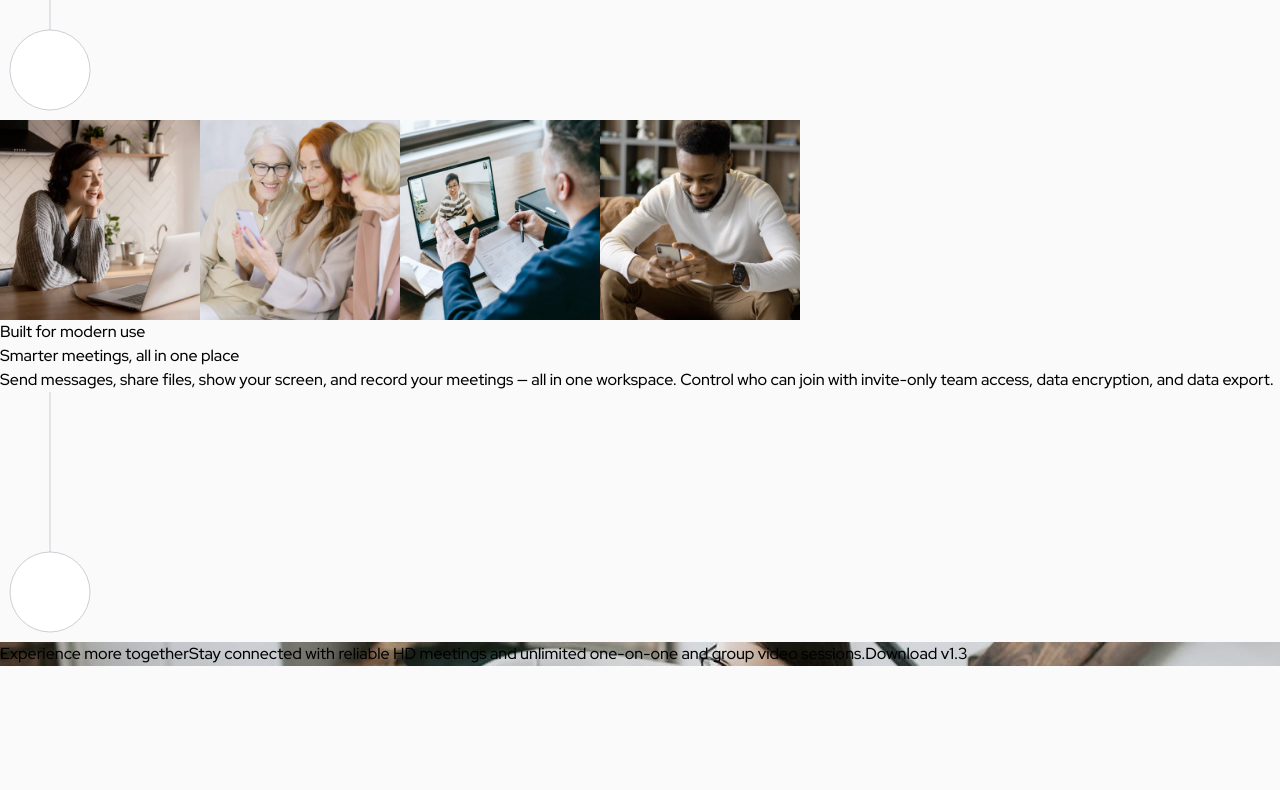
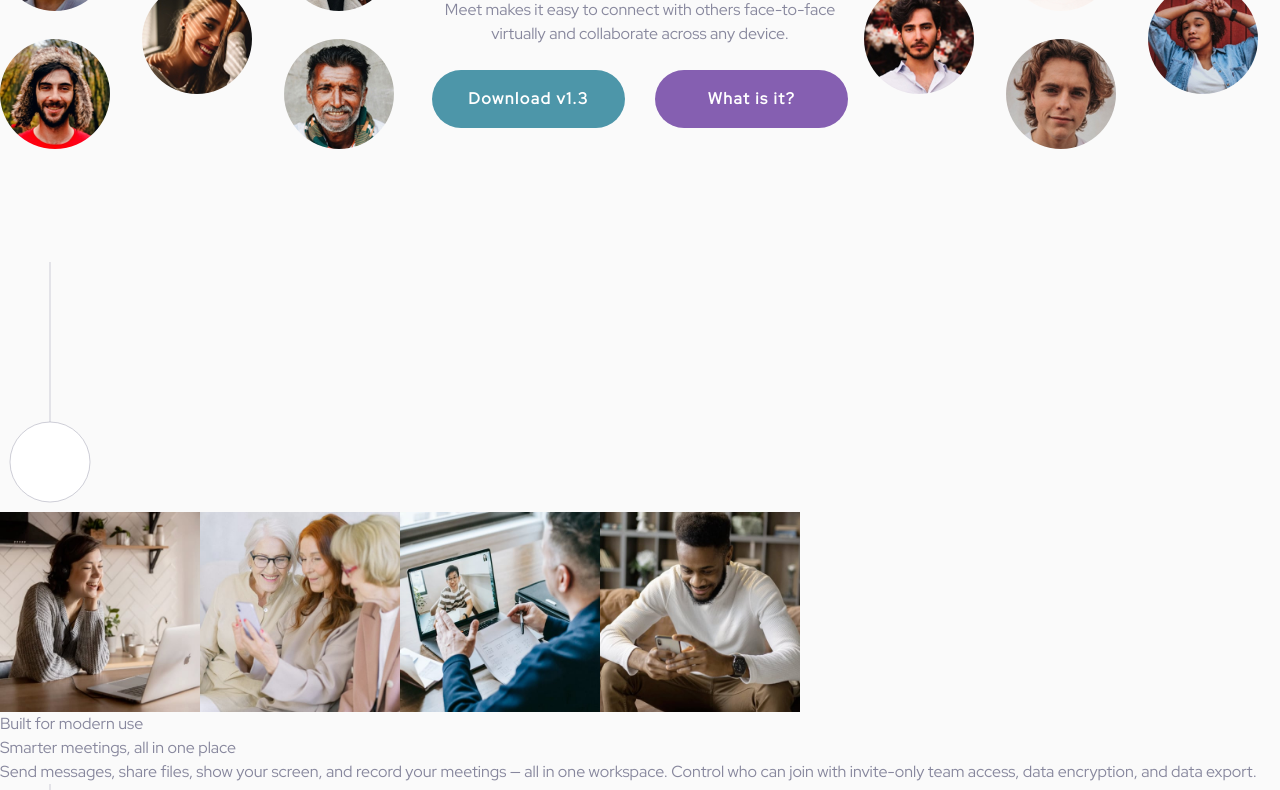
Before and after one commit to bertyruan/bertyruan.github.io, a plain HTML site: page index.html in a window 1280 px wide. Shown: the part 278-1068 px from the top of the page. Before the commit the page ends 944 px from the top, so only its background shows below. Drawn offline with Linux system fonts and the light colour scheme.

Commit message:
finishes desktop header

```diff
--- a/index.html
+++ b/index.html
@@ -6,32 +6,36 @@
   <link rel="icon" type="image/png" sizes="32x32" href="./assets/favicon-32x32.png">
   <link rel="preconnect" href="https://fonts.googleapis.com">
   <link rel="preconnect" href="https://fonts.gstatic.com" crossorigin>
-  <link href="https://fonts.googleapis.com/css2?family=Red+Hat+Display:wght@500&display=swap" rel="stylesheet">
+  <link href="https://fonts.googleapis.com/css2?family=Red+Hat+Display&display=swap" rel="stylesheet">
 
   <link rel="stylesheet" href="bell-modern.css">
   <link rel="stylesheet" href="utility.css">
   <link rel="stylesheet" href="style.css">
-  <title>Frontend Mentor | Meet landing page</title>
+  <title>Meet landing page</title>
 </head>
 <body>
   <div class="container">
     <div class="logo">
       <img src="assets/logo.svg" alt="logo">
     </div>
-    <div class="header flex">
-      <div class="header__image--a banner"></div>
-      <div class="header__image--b banner"></div>
+    <div class="header">
+      <div class="header__banner--a">
+        <div class="header__image--a banner"></div>
+        <div class="header__image--b banner"></div>
+      </div>
       <div class="header__content">
         <div class="header__title">Group Chat for Everyone</div>
         <div class="header__description">
           Meet makes it easy to connect with others face-to-face virtually and collaborate across any device.
         </div>
         <div class="header__cta">
-          <button>Download v1.3</button>
-          <button>What is it?</button>
+          <button class="button__primary">Download <span class="button__version-text">v1.3</span></button>
+          <button class="button__secondary">What is it?</button>
         </div>
       </div>
-      <div class="header__image--c banner"></div>
+      <div class="header__banner--a">
+        <div class="header__image--c banner"></div>
+      </div>
     </div>
     <div class="spacer">
       <img src="assets/spacer.svg">
@@ -64,7 +68,7 @@
         Stay connected with reliable HD meetings and unlimited one-on-one and group video sessions.
       </div>
       <div class="footer__cta">
-        <button>Download v1.3</button>
+        <button class="button__secondary">Download <span class="button__version-text">v1.3</span></button>
       </div>
     </div>
   </div>
--- a/style.css
+++ b/style.css
@@ -1,5 +1,6 @@
 html, body, .container {
     height: 100%;
+    font-size: 16px;
 }
 
 .container {
@@ -8,21 +9,40 @@ html, body, .container {
     justify-content: space-between;
 }
 
-/* .spacer {
-    background-image: url(assets/spacer.svg);
-    background-repeat: no-repeat;
-} */
-
-.main__image-container {
-    height: 25vh;
+.logo img {
+    margin-inline: auto auto;
+    margin-block: 3rem 3rem;
 }
 
-.main__image-container > img {
-    aspect-ratio: 1;
+/***************  HEADER ************** */
+
+.header {
+    display: flex;
+    flex-direction: row;
+    gap: 1rem;
+    text-align: center;
+}
+
+.header__content {
+    width: 100vw;
+    display: flex;
+    flex-direction: column;
+    gap: 1.5rem;
+}
+
+
+.header__banner--a,
+.header__banner--b {
+    width: 100%;
+}
+
+.header__banner--b {
+
 }
 
 .banner {
     width: 100%;
+    aspect-ratio: 1 / 1;
     background-repeat: no-repeat;
 }
 
@@ -38,10 +58,6 @@ html, body, .container {
     background-image: url(assets/desktop/image-hero-right.png);
 }
 
-
-.footer {
-    background-image: url(assets/desktop/image-footer.jpg);
-}
 
 @media screen and (max-width: 768px) {
     .header__image--b {
@@ -67,3 +83,73 @@ html, body, .container {
         background-image: url(assets/mobile/image-footer.jpg);
     }
 }
+
+.header__title {
+    font-size: 64px;
+    line-height: 64px;
+    font-weight: 600;
+    color: var(--header-font-color);
+}
+
+.header__cta {
+    display: flex;
+    justify-content: space-between;
+
+}
+
+/***************  BUTTON ************** */
+
+button.button__primary, button.button__secondary {
+    color: white;
+    font-size: 1rem;
+    border-radius: 2rem;
+    padding-block: .6rem;
+    font-weight: 600;
+    /* TODO: fix width */
+    min-width: 193px;
+    height: 58px;
+    letter-spacing: 1.5px;
+}
+
+button.button__primary {
+    background: var(--primary-color);
+}
+
+button.button__secondary {
+    background: var(--secondary-color);
+}
+
+.button___version-text {
+    margin-left: .2rem;
+}
+
+button.button__primary > .version-text {
+    color: var(--primary-color-2);
+}
+
+button.button__secondary > .version-text {
+    color: var(--secondary-color-2);
+}
+
+/* .spacer {
+    background-image: url(assets/spacer.svg);
+    background-repeat: no-repeat;
+} */
+
+
+/***************  MAIN ***************/
+
+.main__image-container {
+    height: 25vh;
+}
+
+.main__image-container > img {
+    aspect-ratio: 1;
+}
+
+
+/***************  FOOTER ***************/
+
+.footer {
+    background-image: url(assets/desktop/image-footer.jpg);
+}
--- a/utility.css
+++ b/utility.css
@@ -16,6 +16,7 @@
 html {
     font-family: var(--primary-font);
     background-color: var(--bg-color);
+    color: var(--font-color);
 }
 
 .flex {
```
Also changed, not shown: 1 other file.
